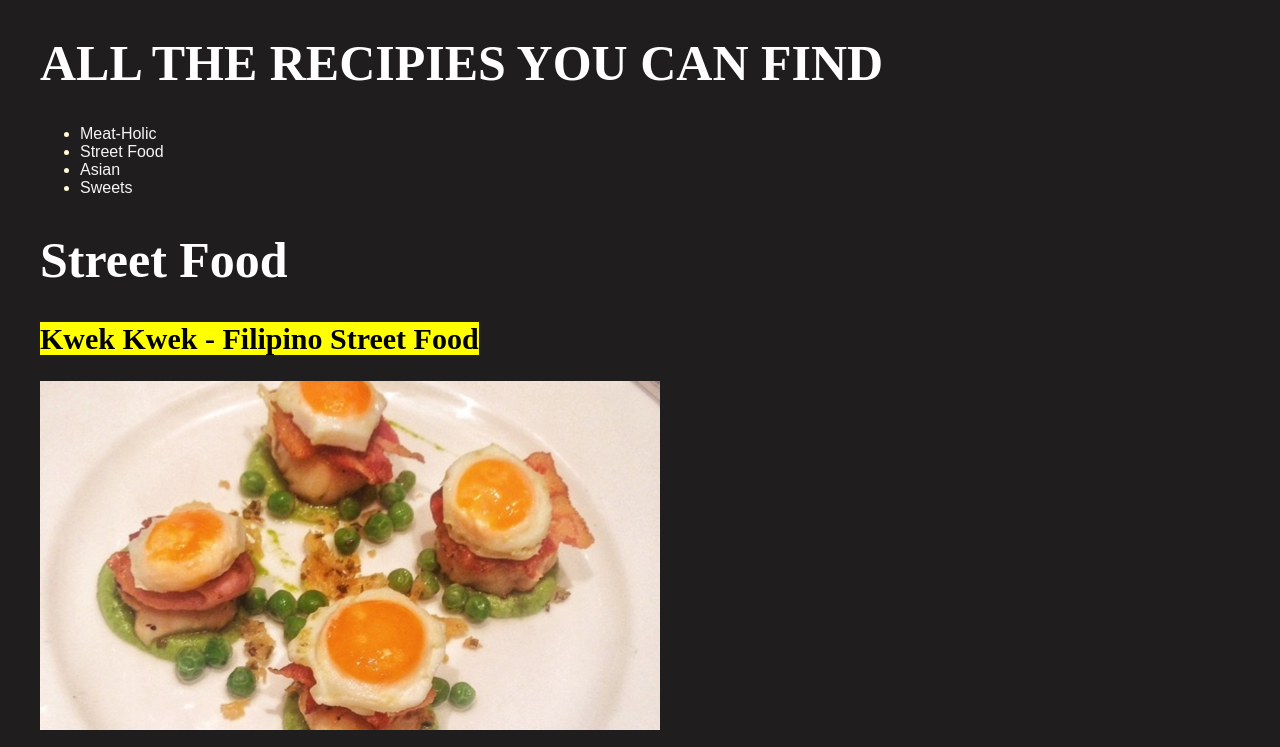
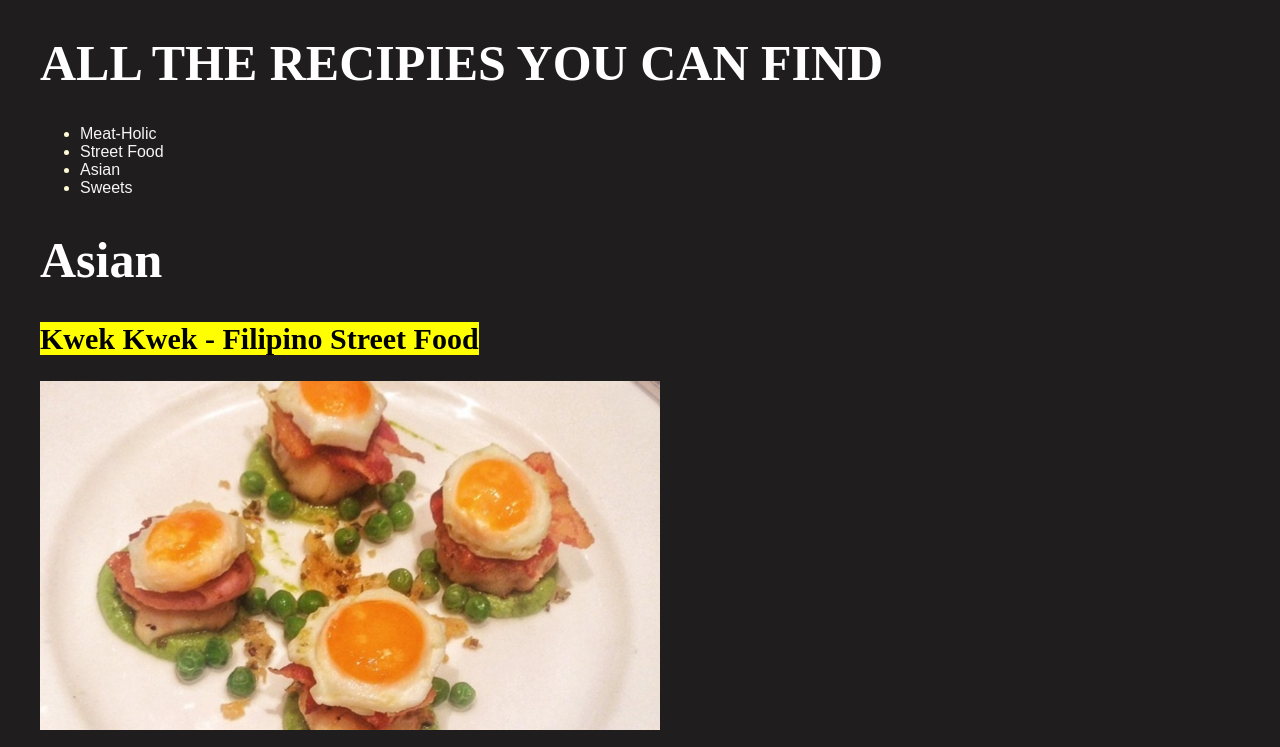
Before and after one commit to erin82906/Yen_assignment01_1705, a plain HTML site: page street-food.html in a window 1280 px wide. Shown: the top 747 px of the page. Drawn offline with Linux system fonts and the light colour scheme.

Commit message:
Update street-food.html

```diff
--- a/street-food.html
+++ b/street-food.html
@@ -15,7 +15,7 @@
         <li><a href="asian-food.html" target="_self">Asian</a></li>
         <li><a href="sweets.html" target="_self">Sweets</a></li>
     </ul>
-    <h1>Street Food</h2>
+    <h1>Asian</h2>
         <section>
         <h2><mark>Kwek Kwek - Filipino Street Food</mark></h2>
         <img src="images/street-food/kwek-kwek.jpeg" width="50%" alt=" roast quail eggs with sour sauce">
```
